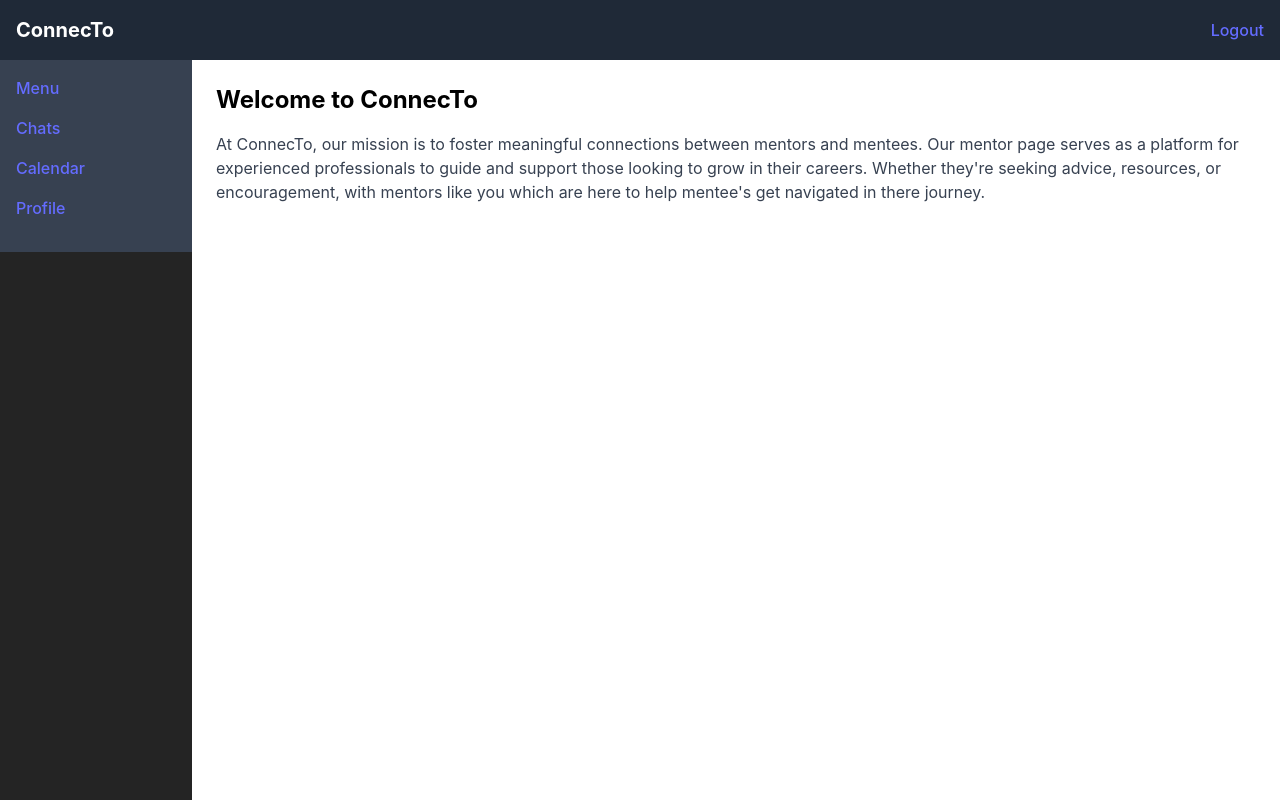
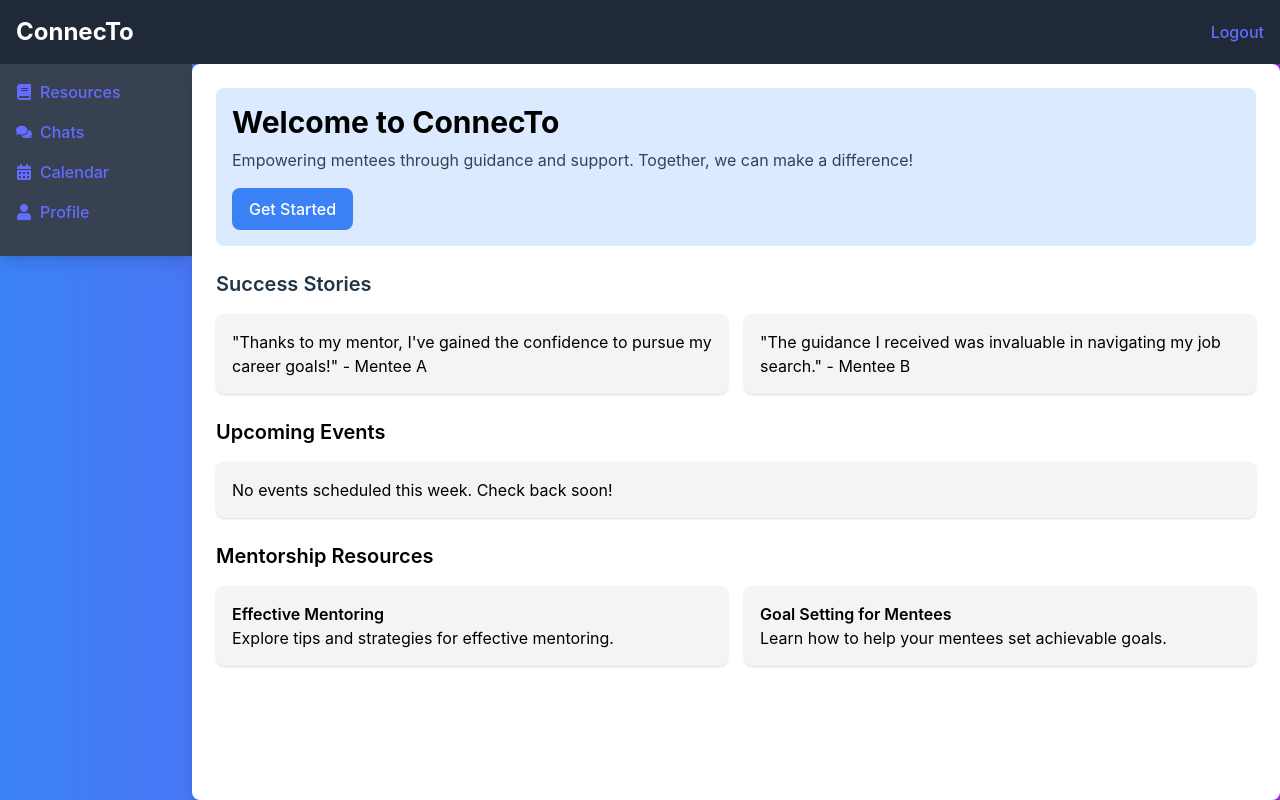
Before and after one commit to Divyansh-13/ConnecTo_Dashboard, a React (Vite) app: page / in a window 1280 px wide. Built offline with nearby package versions, Linux system fonts and the light colour scheme.

Commit message:
updated_dashboard

```diff
--- a/package.json
+++ b/package.json
@@ -12,6 +12,7 @@
   "dependencies": {
     "react": "^18.3.1",
     "react-dom": "^18.3.1",
+    "react-icons": "^5.3.0",
     "react-router-dom": "^6.27.0"
   },
   "devDependencies": {
--- a/src/pages/Dashboard.jsx
+++ b/src/pages/Dashboard.jsx
@@ -1,51 +1,95 @@
 // src/pages/Dashboard.jsx
 import React from 'react';
 import { Link } from 'react-router-dom';
+import { FaComments, FaCalendarAlt, FaUser, FaBook } from 'react-icons/fa';
 
 const Dashboard = () => {
   return (
-    <div className="flex flex-col min-h-screen">
+    <div className="flex flex-col min-h-screen bg-gradient-to-r from-blue-500 to-purple-600">
       {/* Top Navigation */}
-      <header className="bg-gray-800 text-white p-4 flex justify-between items-center">
-        <h1 className="text-xl font-bold">ConnecTo</h1>
+      <header className="bg-gray-800 text-white p-4 flex justify-between items-center shadow-md">
+        <h1 className="text-2xl font-bold">ConnecTo</h1>
         <nav>
           <ul className="flex space-x-4">
-            <li><a href="#" className="hover:text-gray-400">Logout</a></li>
+            <li><a href="#" className="hover:text-gray-400 transition">Logout</a></li>
           </ul>
         </nav>
       </header>
 
       <div className="flex flex-1">
         {/* Sidebar */}
-        <aside className="w-48 bg-gray-700 text-white h-full p-4">
+        <aside className="w-48 bg-gray-700 text-white h-full p-4 shadow-lg">
           <nav>
             <ul>
               <li className="mb-4">
-                <Link to="/" className="hover:text-gray-400">Menu</Link>
+                <Link to="/" className="flex items-center hover:text-gray-400 transition">
+                  <FaBook className="mr-2"/> Resources
+                </Link>
               </li>
               <li className="mb-4">
-                <Link to="/chats" className="hover:text-gray-400">Chats</Link>
+                <Link to="/chats" className="flex items-center hover:text-gray-400 transition">
+                  <FaComments className="mr-2"/> Chats
+                </Link>
               </li>
               <li className="mb-4">
-                <Link to="/calendar" className="hover:text-gray-400">Calendar</Link>
+                <Link to="/calendar" className="flex items-center hover:text-gray-400 transition">
+                  <FaCalendarAlt className="mr-2"/> Calendar
+                </Link>
               </li>
               <li className="mb-4">
-                <Link to="/profile" className="hover:text-gray-400">Profile</Link>
+                <Link to="/profile" className="flex items-center hover:text-gray-400 transition">
+                  <FaUser className="mr-2"/> Profile
+                </Link>
               </li>
             </ul>
           </nav>
         </aside>
 
         {/* Main Content */}
-        <main className="flex-1 bg-white p-6">
-          <h2 className="text-2xl font-bold mb-4 text-black">Welcome to ConnecTo</h2>
-          <p className="text-gray-700 mb-4">
-          At ConnecTo, our mission is to foster meaningful connections between mentors and mentees.
-          Our mentor page serves as a platform for experienced professionals to guide and support
-          those looking to grow in their careers. Whether they're seeking advice, resources, or
-          encouragement, with mentors like you which are here to help mentee's get navigated in there journey.
-          </p>
-          {/* Add more components or content here */}
+        <main className="flex-1 bg-white p-6 rounded-lg shadow-lg">
+          <div className="mb-6 bg-blue-100 p-4 rounded-lg">
+            <h2 className="text-3xl font-bold mb-2 text-black">Welcome to ConnecTo</h2>
+            <p className="text-gray-700 mb-4">
+              Empowering mentees through guidance and support. Together, we can make a difference!
+            </p>
+            <button className="bg-blue-500 text-white px-4 py-2 rounded-lg hover:bg-blue-400 transition">Get Started</button>
+          </div>
+
+          {/* Success Stories */}
+          <section className="mb-6">
+            <h3 className="text-xl font-semibold mb-4">Success Stories</h3>
+            <div className="grid grid-cols-1 md:grid-cols-2 gap-4">
+              <div className="bg-gray-100 p-4 rounded-lg shadow hover:shadow-lg transition text-black">
+                <p>"Thanks to my mentor, I've gained the confidence to pursue my career goals!" - Mentee A</p>
+              </div>
+              <div className="bg-gray-100 p-4 rounded-lg shadow hover:shadow-lg transition text-black">
+                <p>"The guidance I received was invaluable in navigating my job search." - Mentee B</p>
+              </div>
+            </div>
+          </section>
+
+          {/* Upcoming Events Calendar */}
+          <section className="mb-6">
+            <h3 className="text-xl font-semibold mb-4 text-black">Upcoming Events</h3>
+            <div className="bg-gray-100 p-4 rounded-lg shadow text-black">
+              <p>No events scheduled this week. Check back soon!</p>
+            </div>
+          </section>
+
+          {/* Mentorship Resources */}
+          <section>
+            <h3 className="text-xl font-semibold mb-4 text-black">Mentorship Resources</h3>
+            <div className="grid grid-cols-1 md:grid-cols-2 gap-4">
+              <div className="bg-gray-100 p-4 rounded-lg shadow hover:shadow-lg transition text-black">
+                <h4 className="font-semibold text-black">Effective Mentoring</h4>
+                <p>Explore tips and strategies for effective mentoring.</p>
+              </div>
+              <div className="bg-gray-100 p-4 rounded-lg shadow hover:shadow-lg transition text-black">
+                <h4 className="font-semibold text-black">Goal Setting for Mentees</h4>
+                <p>Learn how to help your mentees set achievable goals.</p>
+              </div>
+            </div>
+          </section>
         </main>
       </div>
     </div>
```
Also changed, not shown: 1 other file (tests, documents, lock files or other folders).
